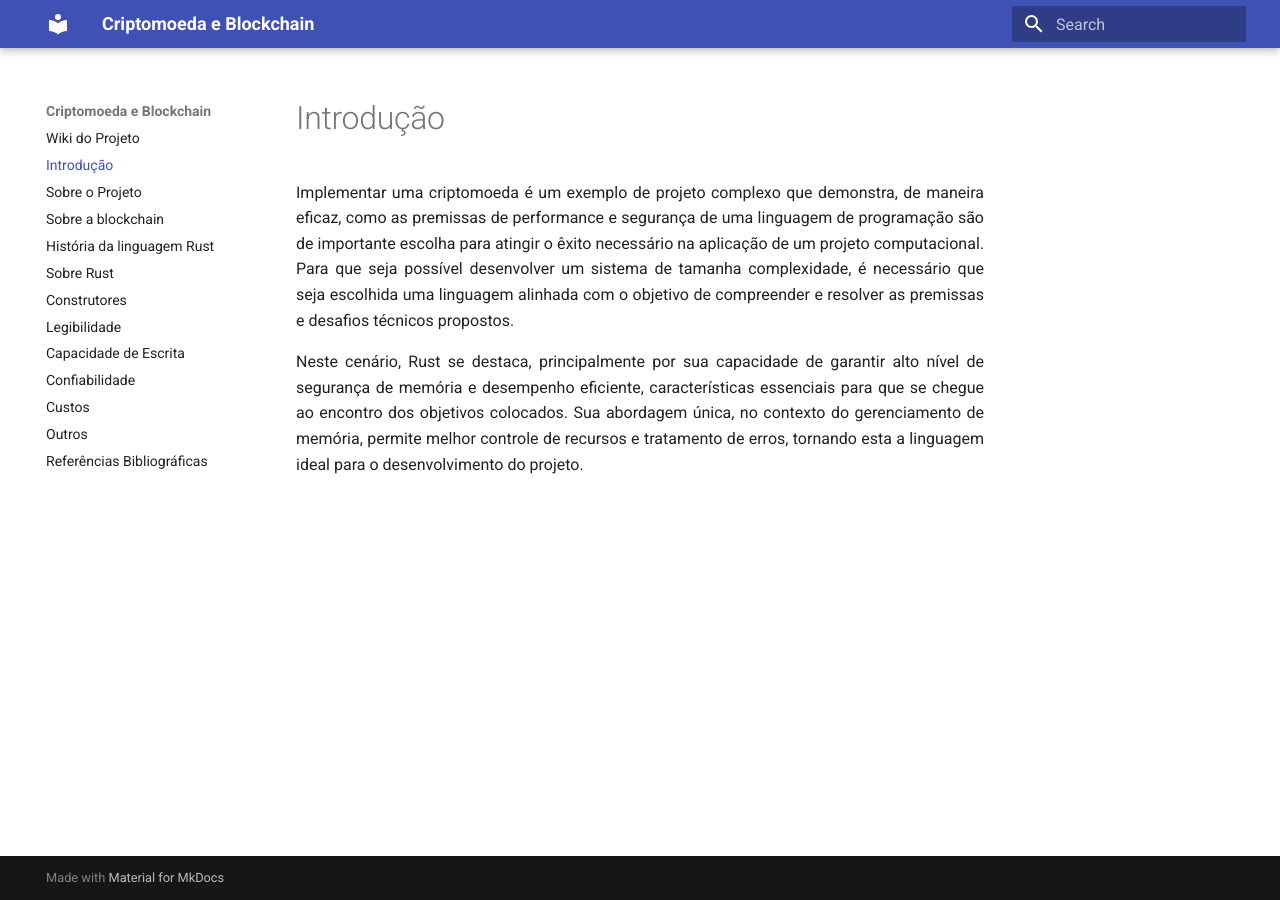
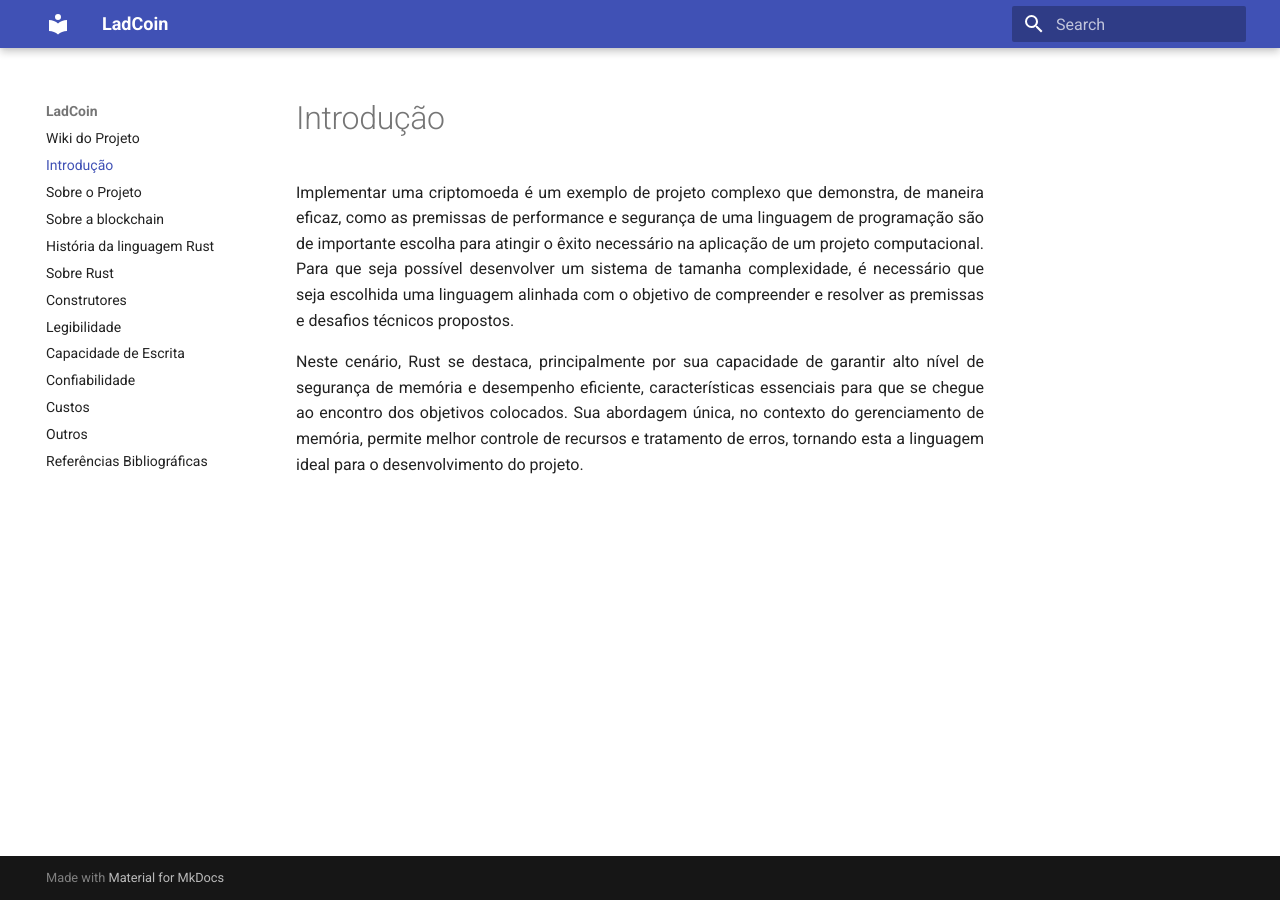
Before and after one commit to seraphritt/projeto_LP, an MkDocs documentation site: the page built from docs/0_introducao.md, in a window 1280 px wide. Built offline with MkDocs 1.6.1 and Material for MkDocs 9.7.7, drawn with Linux system fonts in a browser that asks for light colours.

Commit message:
Update mkdocs.yml

```diff
--- a/mkdocs.yml
+++ b/mkdocs.yml
@@ -1,3 +1,3 @@
-site_name: Criptomoeda e Blockchain
+site_name: LadCoin
 theme:
   name: material
```
